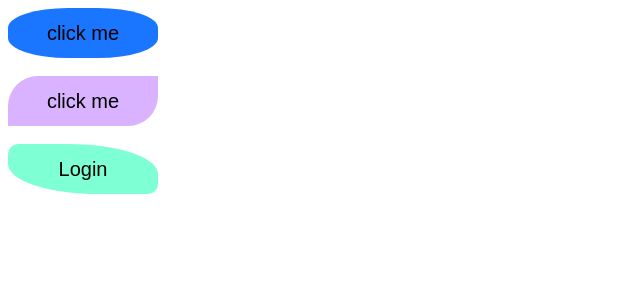
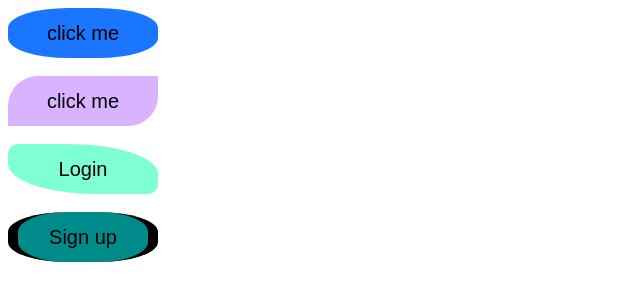
Before and after one commit to khardeaditya/assign13, a plain HTML site: page index.html in a window 1280 px wide. Shown: the whole page, without its empty margins (0-640 px from the left). Drawn offline with Linux system fonts and the light colour scheme.

Commit message:
button 4 added

```diff
--- a/index.html
+++ b/index.html
@@ -10,7 +10,6 @@
         width: 150px;
         border: none;
         border-radius: 40%;
-        border: 6px ;
         font-size: 20px ;
     }
     .btn-1{
@@ -25,6 +24,13 @@ border-radius: 30px 0 30px 0;
     .btn-3{
        background-color: aquamarine;
        border-radius: 10px 60%;
+    }
+    .btn-4{
+        border-bottom: #d9b3ff;
+        border: solid 10px;
+        border-bottom: 20px;
+        border-top: 20px;
+        background-color: darkcyan;
 
     }
 </style>
@@ -32,6 +38,7 @@ border-radius: 30px 0 30px 0;
     <button class="btn btn-1">click me</button> <br/><br/>
     <button class="btn btn-2">click me</button> <br/><br/>
     <button class="btn btn-3">Login</button> <br/><br/>
+    <button class="btn btn-4">Sign up</button> <br/><br/>
 
 
 
```
